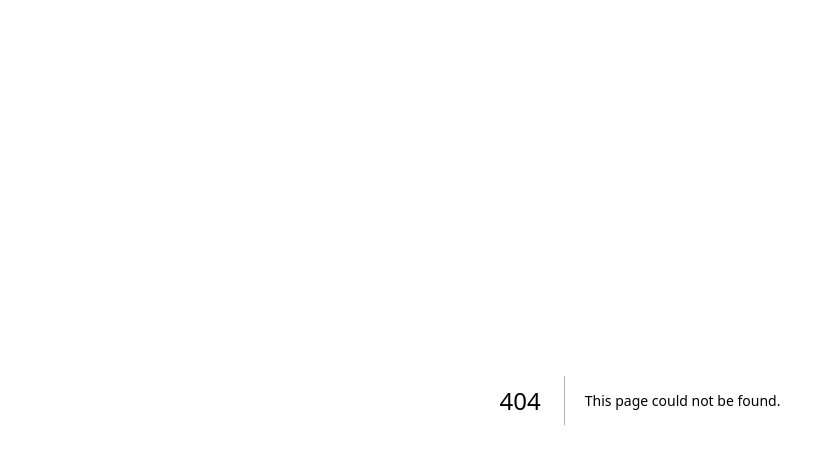
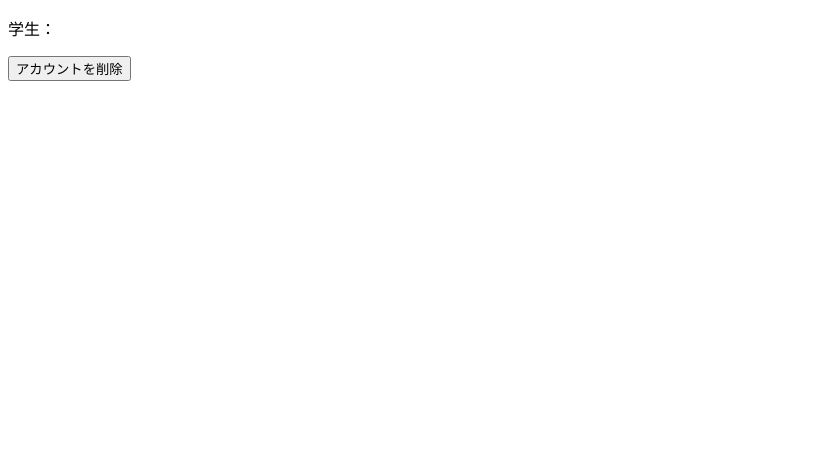
Before and after one commit to hayaf3254/scout-app, a Next.js app in the folder scout-front/: page /student/student_account_delete in a window 1280 px wide. Before the commit this address had no page. Shown: the top 464 px of the page, without its empty margins (0-835 px from the left). Built offline with nearby package versions, Linux system fonts and the light colour scheme.

Commit message:
学生側でアカウントの削除機能を追加

```diff
--- a/scout-front/src/pages/student/listed_companies.js
+++ b/scout-front/src/pages/student/listed_companies.js
@@ -29,6 +29,9 @@ export default function CompaniesList() {
           </li>
         ))}
       </ul>
+      <Link href={`/student/student_account_delete`} className={styles.link}>
+      <div>アカウント削除</div>
+      </Link>
     </div>
   );
 }
--- /dev/null
+++ b/scout-front/src/pages/student/student_account_delete.js
@@ -0,0 +1,40 @@
+'use client';
+import { useEffect, useState } from 'react';
+
+export default function DeleteAccountPage() {
+  const [studentName, setStudentName] = useState('');
+  const [studentId, setStudentId] = useState('');
+
+  useEffect(() => {
+    const id = localStorage.getItem('studentId');
+    if (!id) return;
+    setStudentId(id);
+
+    // 名前取得（GET /students/:id を叩く例）
+    fetch(`http://localhost:3001/api/v1/students/${id}`)
+      .then(res => res.json())
+      .then(data => {
+        setStudentName(data.name);
+      });
+  }, []);
+
+  const handleDelete = async () => {
+    const ok = window.confirm('復元できません。本当に削除しますか？');
+    if (!ok) return;
+
+    await fetch(`http://localhost:3001/api/v1/students/${studentId}`, {
+      method: 'DELETE',
+    });
+
+    localStorage.removeItem('studentId');
+    alert('アカウントを削除しました');
+    window.location.href = '/'; // ホームにリダイレクト
+  };
+
+  return (
+    <div>
+      <p>学生：{studentName}</p>
+      <button onClick={handleDelete}>アカウントを削除</button>
+    </div>
+  );
+}
```
